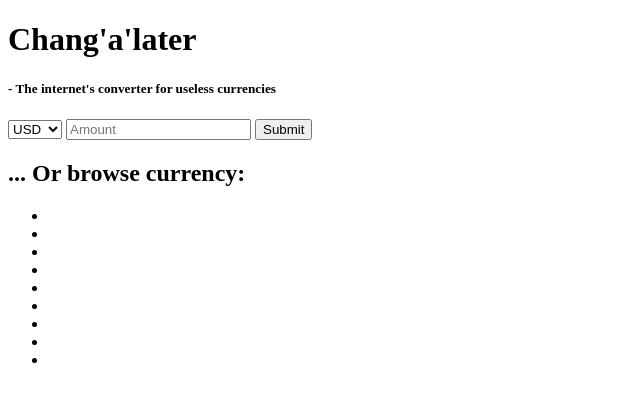
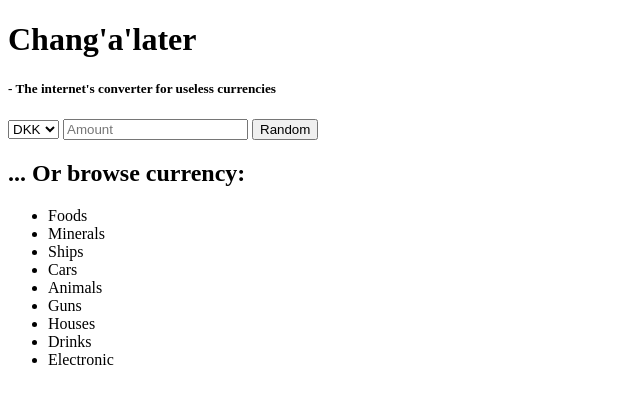
Before and after one commit to simonbimonmiaw/webapp, a PHP site: page /page1.php in a window 1280 px wide. Shown: the top 404 px of the page, without its empty margins (0-640 px from the left). Run offline with PHP 8.4, Linux system fonts and the light colour scheme.

Commit message:
V.1.1.2
Opdatering med scss fil

```diff
--- a/css/styles.css
+++ b/css/styles.css
@@ -0,0 +1,3 @@
+
+
+/*# sourceMappingURL=styles.css.map */
--- a/page1.php
+++ b/page1.php
@@ -1,27 +1,28 @@
 <!DOCTYPE html>
-<html la="en">
+<html>
   <head>
     <meta charset="utf-8">
     <title>Chang'a'later</title>
-    <link href="css/styles.css" rel="stylesheet">
+    <link rel="stylesheet" href="css/styles.css">
   </head>
   <body>
 
     <!-- Heading + seach form -->
-    <main>
+    <header>
       <h1>Chang'a'later</h1>
       <h5>- The internet's converter for useless currencies</h5>
-
+    </header>
       <!-- Search form -->
+    <main>
       <form action="" method="get">
         <select name="currency">
+          <option value="DKK">DKK</option>
           <option value="USD">USD</option>
-          <option value="saab">Saab</option>
-          <option value="opel">Opel</option>
-          <option value="audi">Audi</option>
+          <option value="SKK">SKK</option>
+          <option value="NKK">NKK</option>
         </select>
         <input type="text" name="search-input" placeholder="Amount">
-        <input type="submit">
+        <input type="submit" value="Random">
       </form>
       <!-- Search form end -->
 
@@ -34,15 +35,15 @@
       <!-- Categories -->
       <h2>... Or browse currency: </h2>
       <ul>
-        <li class=""></li>
-        <li class=""></li>
-        <li class=""></li>
-        <li class=""></li>
-        <li class=""></li>
-        <li class=""></li>
-        <li class=""></li>
-        <li class=""></li>
-        <li class=""></li>
+        <li class="">Foods</li>
+        <li class="">Minerals</li>
+        <li class="">Ships</li>
+        <li class="">Cars</li>
+        <li class="">Animals</li>
+        <li class="">Guns</li>
+        <li class="">Houses</li>
+        <li class="">Drinks</li>
+        <li class="">Electronic</li>
       <ul>
       <!-- Categories end -->
 
```
Also changed, not shown: page2.php (+6 -5 lines), css/styles.scss (added), 1 other file.
